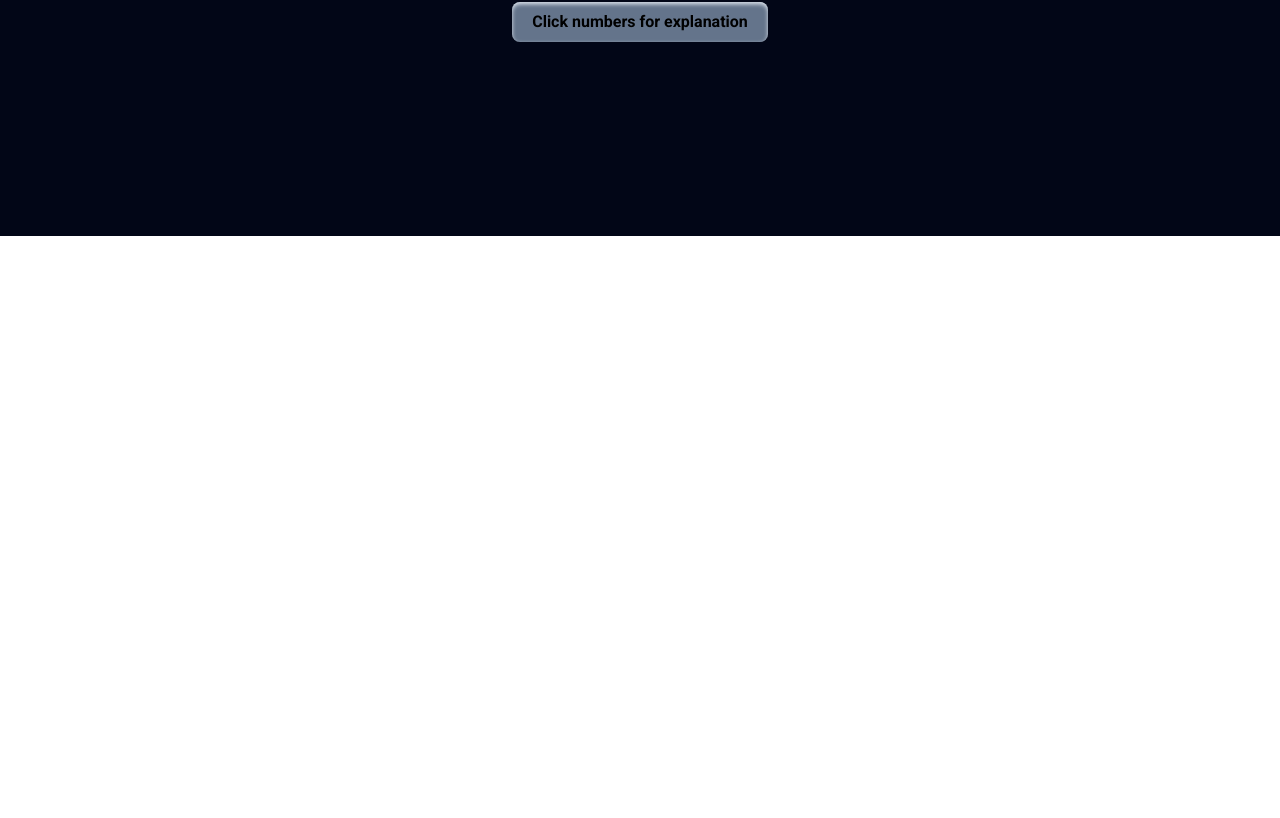
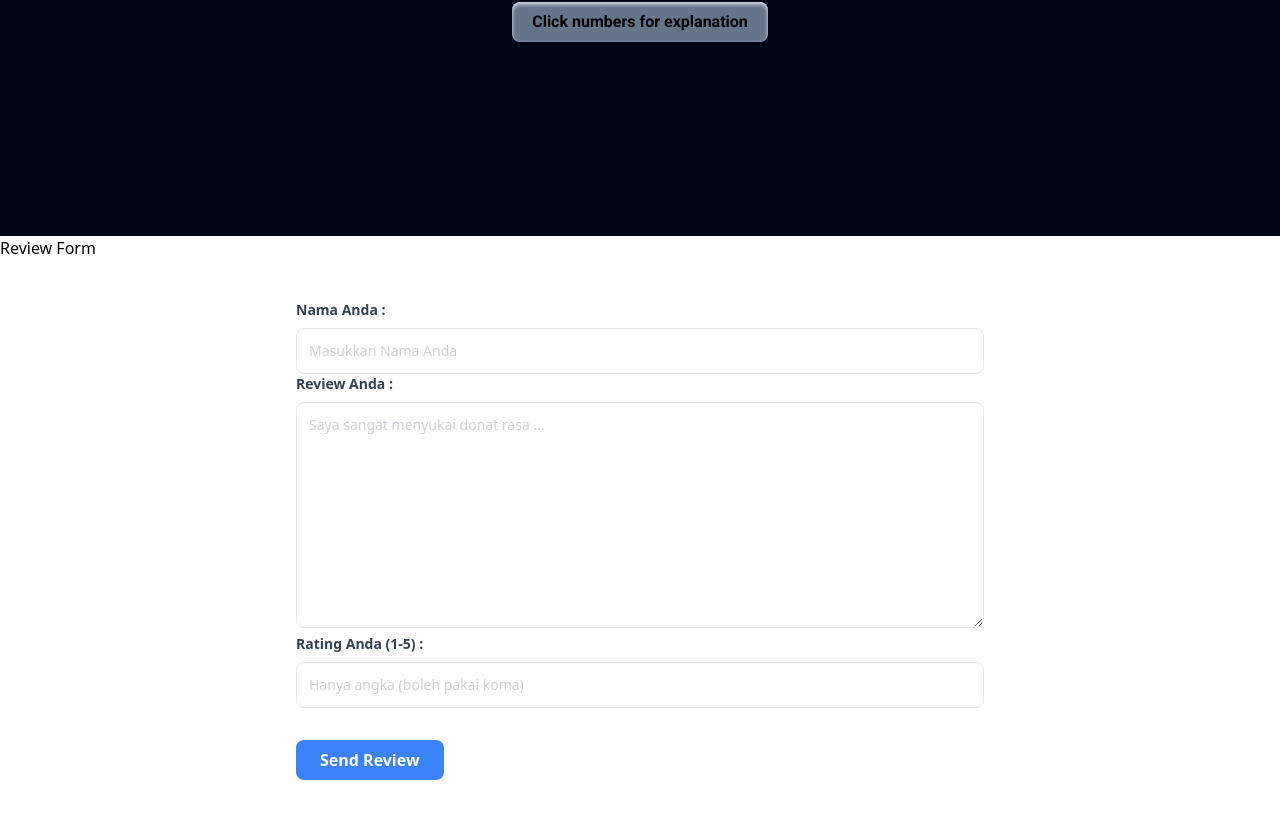
Before and after one commit to gustiaryapriandana31/fin-e--dev-gdsc, a React (Vite) app: page / in a window 1280 px wide. Shown: the part 1782-2600 px from the top of the page. Before the commit the page ends 2018 px from the top, so only its background shows below. Built offline with nearby package versions, Linux system fonts and the light colour scheme.

Commit message:
feat:adding feature create and read review from customer

```diff
--- a/src/App.jsx
+++ b/src/App.jsx
@@ -2,6 +2,7 @@ import Navbar from "./components/layouts/Navbar";
 import HeroSection from "./components/layouts/HeroSection";
 import About from "./components/layouts/About"
 import Composition from "./components/layouts/Composition";
+import FormReviewer from "./components/layouts/FormReviewer";
 
 
 function App() {
@@ -12,6 +13,7 @@ function App() {
         <HeroSection/>
         <About/>
         <Composition/>
+        <FormReviewer/>
       </div>
     </>
   );
--- a/src/components/elements/Input.jsx
+++ b/src/components/elements/Input.jsx
@@ -1,6 +1,12 @@
-const Input = ({type, name, placeholder}) => {
+const Input = ({type, name, placeholder, onChange}) => {
     return (
-        <input type={type} name={name} placeholder={placeholder}/>
+      <input
+        type={type}
+        name={name}
+        placeholder={placeholder}
+        className="text-sm border rounded-lg w-full py-3 px-3 text-slate-700 placeholder:opacity-50"
+        onChange={onChange}
+      />
     );
 };
 
--- /dev/null
+++ b/src/components/elements/Label.jsx
@@ -0,0 +1,12 @@
+const Label = ({htmlFor, children}) => {
+    return (
+      <label
+        htmlFor={htmlFor}
+        className="block text-slate-700 text-sm font-bold mb-2"
+      >
+        {children}
+      </label>
+    );
+}
+
+export default Label;
--- /dev/null
+++ b/src/components/elements/TextArea.jsx
@@ -0,0 +1,13 @@
+const TextArea = ({ name, rows, placeholder, children, onChange }) => {
+    return (
+        <textarea
+            name={name}
+            rows={rows}
+            placeholder={placeholder}
+            onChange={onChange}
+            className="text-sm border rounded-lg w-full py-3 px-3 text-slate-700 placeholder:opacity-50"
+        >{children}</textarea>
+    );
+}
+
+export default TextArea;
--- /dev/null
+++ b/src/components/fragments/Form.jsx
@@ -0,0 +1,71 @@
+import { useState } from "react";
+import { donutsDataDB } from "../../config/firebaseConfig";
+import { collection, addDoc } from "firebase/firestore";
+import Button from "../elements/Button";
+import Input from "../elements/Input";
+import Label from "../elements/Label";
+import TextArea from "../elements/TextArea";
+
+const Form = () => {
+
+    const [reviewerName, setReviewerName] = useState("");
+    const [reviewContent, setReviewContent] = useState("");
+    const [reviewRating, setReviewRating] = useState("");
+
+    const handleReviewerNameChange = (e) => {
+        setReviewerName(e.target.value);
+    }
+
+    const handleReviewContentChange = (e) => {
+        setReviewContent(e.target.value);
+    }
+
+    const handleReviewRatingChange = (e) => {
+        setReviewRating(e.target.value);
+    }
+
+    const createData = async (reviewerName, reviewContent, reviewRating) => {
+      const reviewsCollection = collection(donutsDataDB, "reviewsData");
+      try {
+        await addDoc(reviewsCollection, {
+          // Field name in Firestore : Value from the state
+          reviewerName,
+          reviewContent,
+          reviewRating,
+        }).then(() => {
+          alert("Review added successfully");
+          window.location.href = "/";
+        });
+      } catch (error) {
+        console.log("Error adding review : ", error);
+      }
+    };
+
+    const handleSubmitForm = (e) => {
+        e.preventDefault();
+        createData(reviewerName, reviewContent, reviewRating);
+        setReviewerName("");
+        setReviewContent("");
+        setReviewRating("");
+    };
+
+    return (
+        <form onSubmit={handleSubmitForm} className="w-3/5 p-10 mx-auto">
+            <div className="">
+                <Label htmlFor="name">Nama Anda :</Label>
+                <Input type="text" name="name" value={reviewerName} placeholder="Masukkan Nama Anda" onChange= {handleReviewerNameChange}/>
+            </div>
+            <div className="">
+                <Label htmlFor="reviewer">Review Anda :</Label>
+                <TextArea name="reviewer" rows="10" placeholder="Saya sangat menyukai donat rasa ..." onChange={handleReviewContentChange}>{reviewContent}</TextArea>
+            </div>
+            <div className="">
+                <Label htmlFor="rating">Rating Anda (1-5) :</Label>
+                <Input type="text" name="rating" value={reviewRating} placeholder="Hanya angka (boleh pakai koma)" onChange={handleReviewRatingChange}/>
+            </div>
+            <Button addedClassname="bg-blue-500 hover:bg-blue-700">Send Review</Button>
+        </form>
+    )
+}
+
+export default Form;
--- /dev/null
+++ b/src/components/layouts/FormReviewer.jsx
@@ -0,0 +1,12 @@
+import Form from "../fragments/Form";
+
+const FormReviewer =  () => {
+    return (
+        <div>
+            <h1>Review Form</h1>
+            <Form/>
+        </div>
+    )
+}
+
+export default FormReviewer;
--- a/src/components/ownerComponents/ReadDonutData.jsx
+++ b/src/components/ownerComponents/ReadDonutData.jsx
@@ -60,9 +60,10 @@ const ReadDonutData = () => {
 
   return (
     <div>
-      <h1 className="mt-10 font-bold text-lg text-slate-700">
-        All Donuts Data
+      <h1 className="text-center text-3xl font-bold text-orange-600 font-serif my-10">
+        All Review From Customer
       </h1>
+
       <Link
         to="/create"
         className="inline-block mt-10 bg-blue-400 rounded-md p-2"
--- /dev/null
+++ b/src/components/ownerComponents/ReadReviewReviewer.jsx
@@ -0,0 +1,58 @@
+import { donutsDataDB } from "../../config/firebaseConfig";
+import { useEffect, useState } from "react";
+import { collection, getDocs } from "firebase/firestore";
+
+import { FaStar } from "react-icons/fa";
+import { FaStarHalfAlt } from "react-icons/fa";
+
+const ReadReviewReviewer = () => {
+
+    const [reviewsData, setReviewsData] = useState([]);
+
+    useEffect(() => {
+        const readData = async () => {
+            const reviewsCollection = collection(donutsDataDB, "reviewsData");
+            try {
+                const reviewsDataSnapshot = await getDocs(reviewsCollection);
+                // Binding the data to the state
+                const allReviewsData = reviewsDataSnapshot.docs.map((doc) => ({
+                ...doc.data(),
+                reviewId: doc.id,
+                }));
+                setReviewsData(allReviewsData);
+            } catch (error) {
+                console.log("Error display reviews : ", error);
+            }
+        };
+
+        readData();
+    }, []);
+
+    return (
+      <div>
+        <h1 className="text-center text-3xl font-bold text-orange-400 font-serif my-10">All Review From Customer</h1>
+        <section className="flex flex-row flex-wrap gap-4 p-10">
+            {reviewsData.map((review) => (
+            <div key={review.reviewId} className="border-2 border-black p-5 w-1/4">
+                <h1 className="text-2xl font-bold">{review.reviewerName}</h1>
+                <p className="text-lg">{review.reviewContent}</p>
+
+                <div className="flex">
+                {Array(Math.floor(review.reviewRating))
+                    .fill(null)
+                    .map((_, index) => (
+                    <FaStar key={index} color="gold" />
+                    ))}
+
+                {review.reviewRating % 1 !== 0 && <FaStarHalfAlt color="gold" />}
+                </div>
+
+                <p className="text-lg">Rating : {review.reviewRating}</p>
+            </div>
+            ))}
+        </section>
+      </div>
+    );
+}
+
+export default ReadReviewReviewer;
--- a/src/main.jsx
+++ b/src/main.jsx
@@ -7,6 +7,7 @@ import CreateDonutData from './components/ownerComponents/CreateDonutData';
 import ReadDonutData from './components/ownerComponents/ReadDonutData';
 import UpdateDonutData from './components/ownerComponents/UpdateDonutData';
 import Donuts from './components/layouts/Donuts';
+import ReadReviewReviewer from './components/ownerComponents/ReadReviewReviewer.jsx';
 
 const Router = createBrowserRouter([
   {
@@ -26,6 +27,10 @@ const Router = createBrowserRouter([
     element: <ReadDonutData/>
   },
   {
+    path: 'readreview',
+    element: <ReadReviewReviewer/>
+  },
+  {
     path: 'edit/:donutId',
     element: <UpdateDonutData/>
   }
```
